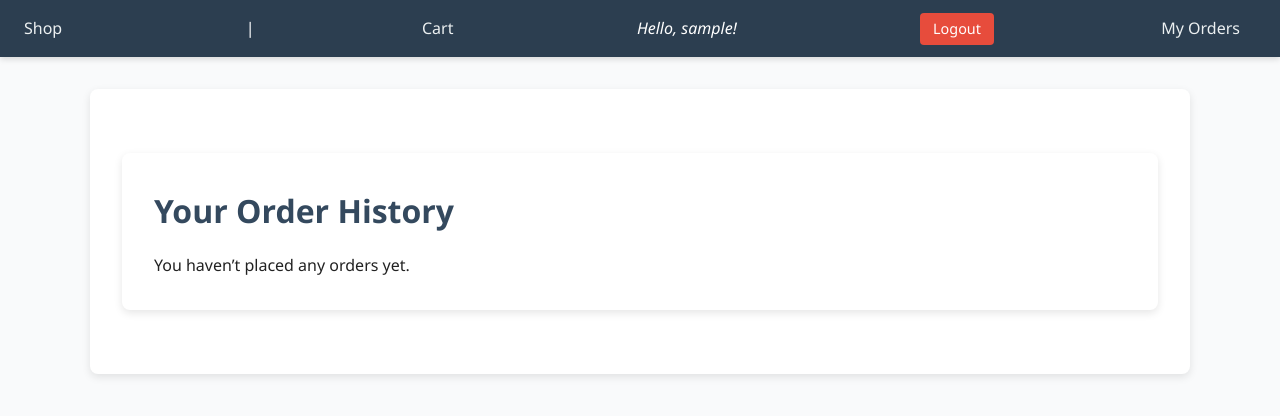
After one commit to its-bzak/media-store, a Django app: page /store/orders/ in a window 1280 px wide. The commit adds this page. Shown: the top 416 px of the page. Run offline with Django 5.2, Linux system fonts and the light colour scheme; the visitor is signed in with stand-in values (Sample User, id 1); data that the repository does not hold is empty.

Commit message:
Added order history for logged in users

```diff
--- /dev/null
+++ b/backend/store/templates/store/order_history.html
@@ -0,0 +1,28 @@
+{% extends "layout.html" %}
+{% block title %}
+    Order History
+{% endblock %}
+{% block content %}
+<main class="orders-page">
+  <h1>Your Order History</h1>
+
+  {% if orders %}
+    {% for order in orders %}
+      <div class="order-card">
+        <h3>Order #{{ order.id }}</h3>
+        <p>Status: <strong>{{ order.get_status_display }}</strong></p>
+        <p>Placed on: {{ order.created_at|date:"F j, Y, g:i a" }}</p>
+          <p>Total: <strong>${{ order.total_price }}</strong></p>
+
+        <ul>
+          {% for item in order.items.all %}
+            <li>{{ item.quantity }} × {{ item.media.title }}</li>
+          {% endfor %}
+        </ul>
+      </div>
+    {% endfor %}
+  {% else %}
+    <p>You haven’t placed any orders yet.</p>
+  {% endif %}
+</main>
+{% endblock %}
--- a/backend/store/urls.py
+++ b/backend/store/urls.py
@@ -9,6 +9,7 @@ urlpatterns = [
     path('add-to-cart/<slug:slug>/', views.add_to_cart, name='add_to_cart'),
     path('buy-now/<slug:slug>/', views.buy_now, name='buy_now'),
     path('cart/remove/<int:item_id>/', views.remove_from_cart, name='remove_from_cart'),
+    path('orders/', views.order_history, name='order_history'),
     path('checkout/', views.checkout, name='checkout'),
     path('<slug:slug>/', views.item_info, name='item_info'),  # /store/<slug>/
 ]
--- a/backend/store/views.py
+++ b/backend/store/views.py
@@ -88,7 +88,7 @@ def add_to_cart(request, slug):
         cart_item.quantity += 1
         cart_item.save()
 
-    return redirect('view_cart')
+    return redirect('media_list')
 
 def remove_from_cart(request, item_id):
     try:
@@ -124,3 +124,8 @@ def checkout(request):
     cart.items.all().delete()
 
     return render(request, 'store/checkout_success.html', {'order': order})
+
+@login_required
+def order_history(request):
+    orders = Order.objects.filter(user=request.user).order_by('-created_at')
+    return render(request, 'store/order_history.html', {'orders': orders})
--- a/backend/templates/layout.html
+++ b/backend/templates/layout.html
@@ -28,6 +28,10 @@
         <a href="{% url 'login' %}">Log In</a>
         <a href="{% url 'register' %}">Register</a>
     {% endif %}
+    {% if user.is_authenticated %}
+        <a href="{% url 'order_history' %}">My Orders</a>
+    {% endif %}
+
     </nav>
 
     <main>
```
